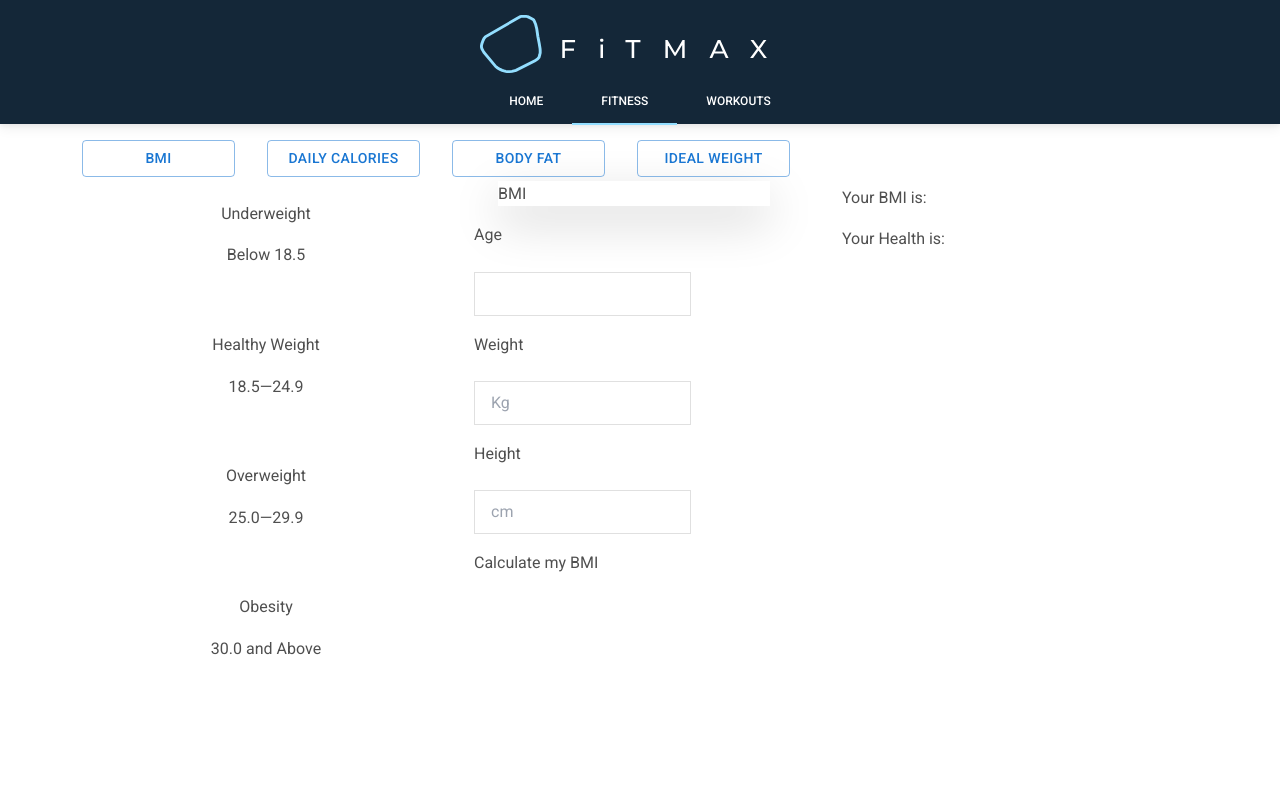
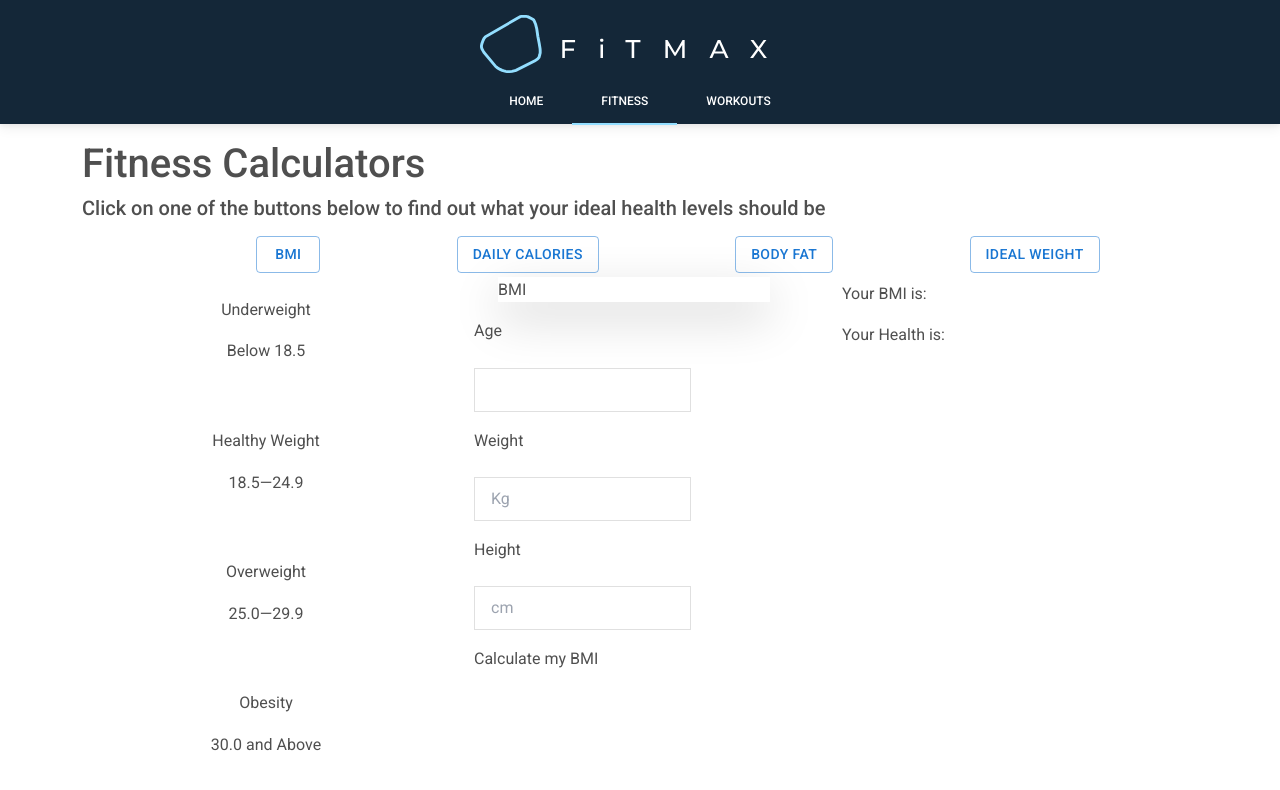
Before and after one commit to umairshah14/FitMax, a React (Create React App) app: page /Fitness in a window 1280 px wide. Shown: the top 790 px of the page. Built offline with nearby package versions, Linux system fonts and the light colour scheme; what @material-tailwind/react would draw is missing.

Commit message:
fitness page styling added

```diff
--- a/src/App.css
+++ b/src/App.css
@@ -44,6 +44,14 @@
   min-width: 153px;
 }
 
+#fitnessBtns{
+  display: flex !important;
+  justify-content: space-evenly !important;
+  margin-right: 2rem;
+  margin-top: 1rem;
+  min-width: 153px;
+}
+
 .exerciseTitle {
   margin-top: 1rem;
 }
--- a/src/components/Fitness.js
+++ b/src/components/Fitness.js
@@ -54,7 +54,14 @@ function Fitness() {
 
   return (
     <div>
-      <Container id="workOutBtns">
+      <Container className="exerciseTitle">
+        <h1>Fitness Calculators</h1>
+        <h5>
+          Click on one of the buttons below to find out what your ideal health levels should be
+        </h5>
+      </Container>
+
+      <Container id="fitnessBtns">
         {buttons.map((button, index) => (
           <Button
             key={index}
```
